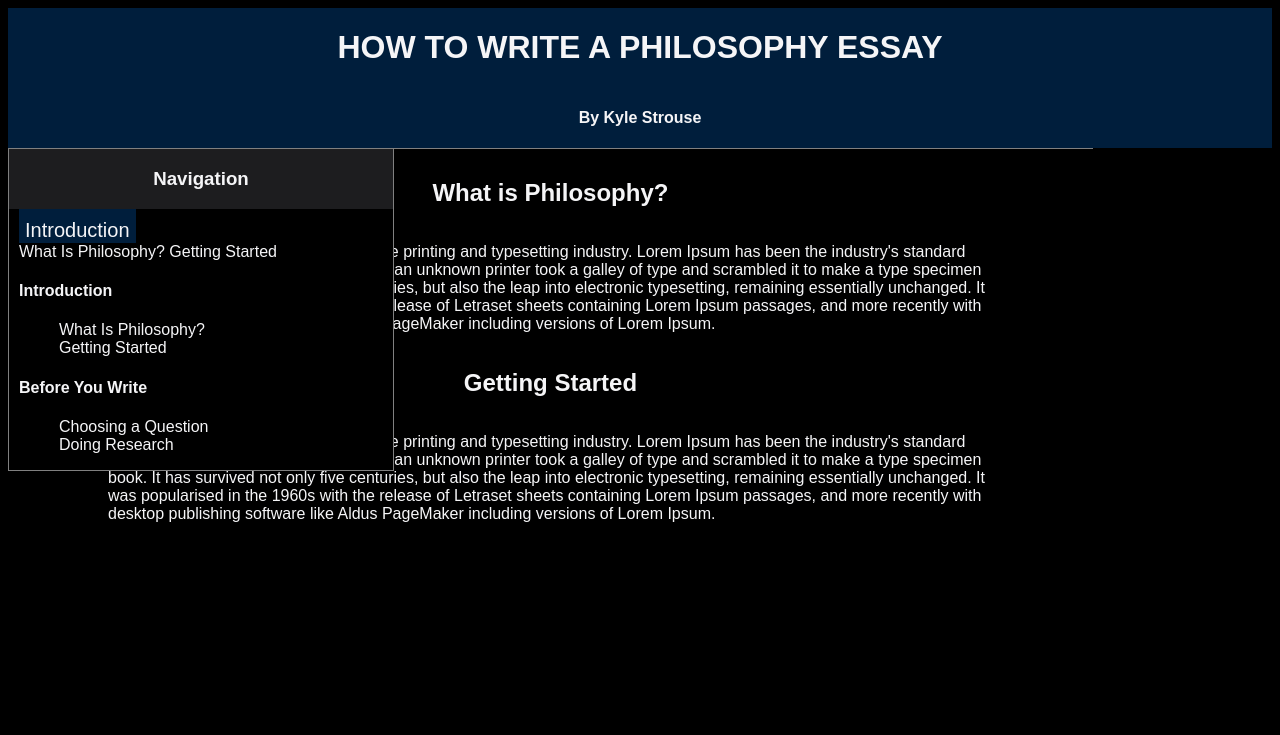
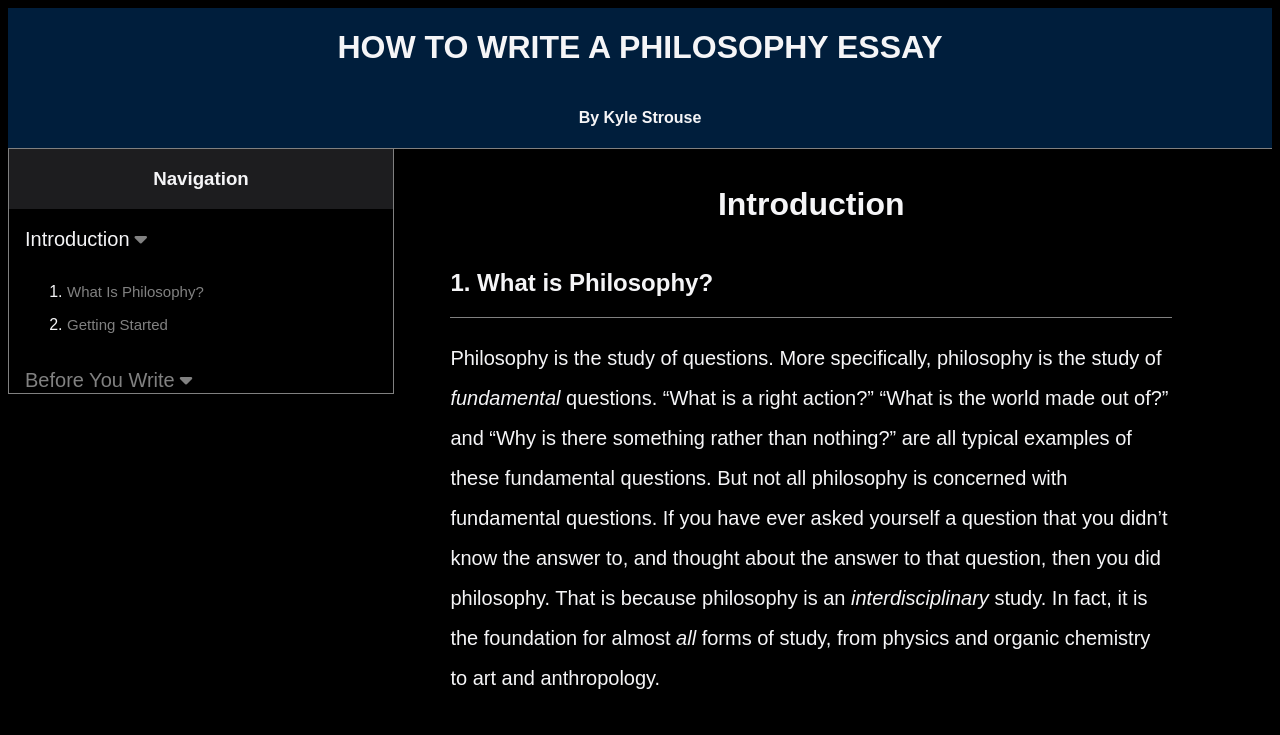
Before and after one commit to kylecstrouse/Philosophy_Essay_Tutorial, a plain HTML site: page index.html in a window 1280 px wide. Both pictures are taken after a click on the button "Introduction". Shown: the top 735 px of the page. Drawn offline with Linux system fonts and the light colour scheme.

Commit message:
Finished Website Skeleton
Finished the skeleton of the website, including creating a fixed nav sidebar with drop-down menus and the main content area. Also added copy for Introduction 1--What is Philosophy

```diff
--- a/index.html
+++ b/index.html
@@ -6,6 +6,7 @@
     <meta name="viewport" content="width=device-width, initial-scale=1.0">
     <title>How To Write a Philosophy Essay</title>
     <link rel="stylesheet" href="style.css">
+    <link rel="stylesheet" href="https://cdnjs.cloudflare.com/ajax/libs/font-awesome/6.2.1/css/all.min.css" integrity="sha512-MV7K8+y+gLIBoVD59lQIYicR65iaqukzvf/nwasF0nqhPay5w/9lJmVM2hMDcnK1OnMGCdVK+iQrJ7lzPJQd1w==" crossorigin="anonymous" referrerpolicy="no-referrer" />
 </head>
 <body>
     <!--GLOBAL CONTAINER-->
@@ -28,23 +29,24 @@
                 </header>
 
                 <section class="links-container">
-                    <button class="dropdown-btn">Introduction<i class="fa fa-caret-down"></i>
+                    <button class="dropdown-btn">Introduction<i class="fa fa-caret-down dropdown-btn"></i>
                     </button>
                     <div class="dropdown-container">
-                        <a href="#whatisphilosophy" class="nav-link">What Is Philosophy?</a>
-                        <a href="#gettingstarted" class="nav-link">Getting Started</a>
+                        <ul>
+                            <li><a href="#whatisphilosophy" class="nav-link">What Is Philosophy?</a></li>
+                           <li><a href="#gettingstarted" class="nav-link">Getting Started</a></li>
+                        </ul>
                     </div>
-                    <h4>Introduction</h4>
-                    <ul class="introduction">
-                        <li><a href="#whatisphilosophy" class="nav-link">What Is Philosophy?</a></li>
-                        <li><a href="#gettingstarted" class="nav-link">Getting Started</a></li>
-                    </ul>
 
-                    <h4>Before You Write</h4>
-                    <ul class="before-you-write">
-                        <li><a href="#choosingaquestion" class="nav-link">Choosing a Question</a></li>
-                        <li><a href="doingresearch" class="nav-link">Doing Research</a></li>
-                    </ul>
+                    <button class="dropdown-btn">Before You Write<i class="fa fa-caret-down dropdown-btn"></i>
+                    </button>
+                    <div class="dropdown-container">
+                        <ul>
+                            <li><a href="#choosingaquestion" class="nav-link">Choosing a Question</a></li>
+                           <li><a href="#doingresearch" class="nav-link">Doing Research</a></li>
+                        </ul>
+                    </div>
+
                 </section>
 
             </nav>
@@ -53,10 +55,14 @@
             <div class="main-section-container">
                 <section class="main-section" id="whatisphilosophy">
                     <header>
-                        <h1>What is Philosophy?</h1>
+                        <h1 class="topic">Introduction</h1>
+                        <h2>1. What is Philosophy?</h>
                     </header>
                     <p>
-                        Lorem Ipsum is simply dummy text of the printing and typesetting industry. Lorem Ipsum has been the industry's standard dummy text ever since the 1500s, when an unknown printer took a galley of type and scrambled it to make a type specimen book. It has survived not only five centuries, but also the leap into electronic typesetting, remaining essentially unchanged. It was popularised in the 1960s with the release of Letraset sheets containing Lorem Ipsum passages, and more recently with desktop publishing software like Aldus PageMaker including versions of Lorem Ipsum.
+                        Philosophy is the study of questions. More specifically, philosophy is the study of <em>fundamental</em> questions. “What is a right action?” “What is the world made out of?” and “Why is there something rather than nothing?” are all typical examples of these fundamental questions. But not all philosophy is concerned with fundamental questions. If you have ever asked yourself a question that you didn’t know the answer to, and thought about the answer to that question, then you did philosophy. That is because philosophy is an <em>interdisciplinary</em> study. In fact, it is the foundation for almost <em>all</em> forms of study, from physics and organic chemistry to art and anthropology.
+                    </p>
+                    <p>
+                        We can understand why so many disciplines have philosophy at their core by asking questions. For instance, most people are familiar with some basic doctrines of modern day linguistics—that there are certain types of words (nouns, adjectives, verbs) that all languages contain. Now, let’s ask a question; what is a noun? You might respond that it is a person, place, or thing (as most American middle school children are taught). “Okay,” a philosopher might respond, “but what is a thing?” And so you might point towards a baseball, or a fire hydrant. “What makes a baseball or a fire hydrant a thing?” the philosopher asks. Let’s assume, for the sake of argument, that you say a baseball and a fire-hydrant are a “thing” because they exist physically in space and time (the technical term for this kind of existence is “corporeal”). “So by that definition,” the Philosopher responds, “’Shakespeare’ must not be a noun, or ‘Santa Claus’, since nothing called ‘Shakespeare’ or ‘Santa Claus’ currently exists in space and time.” If you believe that the words ‘Shakespeare’ and ‘Santa Claus’ are nouns, then we must once again investigate the question “What is a noun?”
                     </p>
                 </section>
 
@@ -71,7 +77,7 @@
 
         </main>
     </div>
-
+<link rel="stylesheet" href="https://cdnjs.cloudflare.com/ajax/libs/font-awesome/6.2.1/css/all.min.css" integrity="sha512-MV7K8+y+gLIBoVD59lQIYicR65iaqukzvf/nwasF0nqhPay5w/9lJmVM2hMDcnK1OnMGCdVK+iQrJ7lzPJQd1w==" crossorigin="anonymous" referrerpolicy="no-referrer" />
     <script src="/Philosophy_Essay_Tutorial/app.js"></script>
 </body>
 </html>
--- a/style.css
+++ b/style.css
@@ -35,8 +35,10 @@
 .nav {
     width: 30%;
     border: 1px solid grey;
+    color: #818181;
+    height: auto;
     position: fixed;
-    color: #818181
+    z-index: 1;
 }
 
 .nav-header {
@@ -54,15 +56,26 @@
 }
 
 .links-container ul {
-    list-style: none;
+    list-style:decimal;
 }
 
 .links-container a {
     text-decoration: none;
+    color: #818181;
+    font-size: 15px;
+}
+
+.links-container li{
+    padding-top: 15px;
 }
 
 .links-container a:hover {
     color: #f5f5f7;
+}
+
+.links-container i {
+    padding-left: 5px;
+    color:#818181;
 }
 
 .dropdown-btn {
@@ -77,13 +90,19 @@
     outline: none;
 }
 
+.dropdown-container {
+    display: none;
+    padding-left: 8px;
+}
+
 .dropdown-btn:hover {
     color: #f5f5f7;
+    outline: none;
 }
 
 .active {
-    background-color:#001e3c;
     color: #f5f5f7;
+    outline: none;
 }
 
 /*MAIN SECTION*/
@@ -91,7 +110,7 @@
 .main-section-container {
     width: 70%;
     border-top: 1px solid grey;
-    padding: 10px 100px 0px 100px;
+    padding: 10px 100px 0px 35%;
     display: flex;
     flex-direction: column;
 }
@@ -102,5 +121,20 @@
 }
 
 .main-section header {
+    display: flex;
+    flex-direction: column;
+}
+
+.topic {
+    font-size: xx-large;
     align-self: center;
 }
+
+.main-section header {
+    border-bottom: 1px solid grey;
+}
+
+.main-section p {
+    line-height: 2em;
+    font-size: 20px;
+}
```
